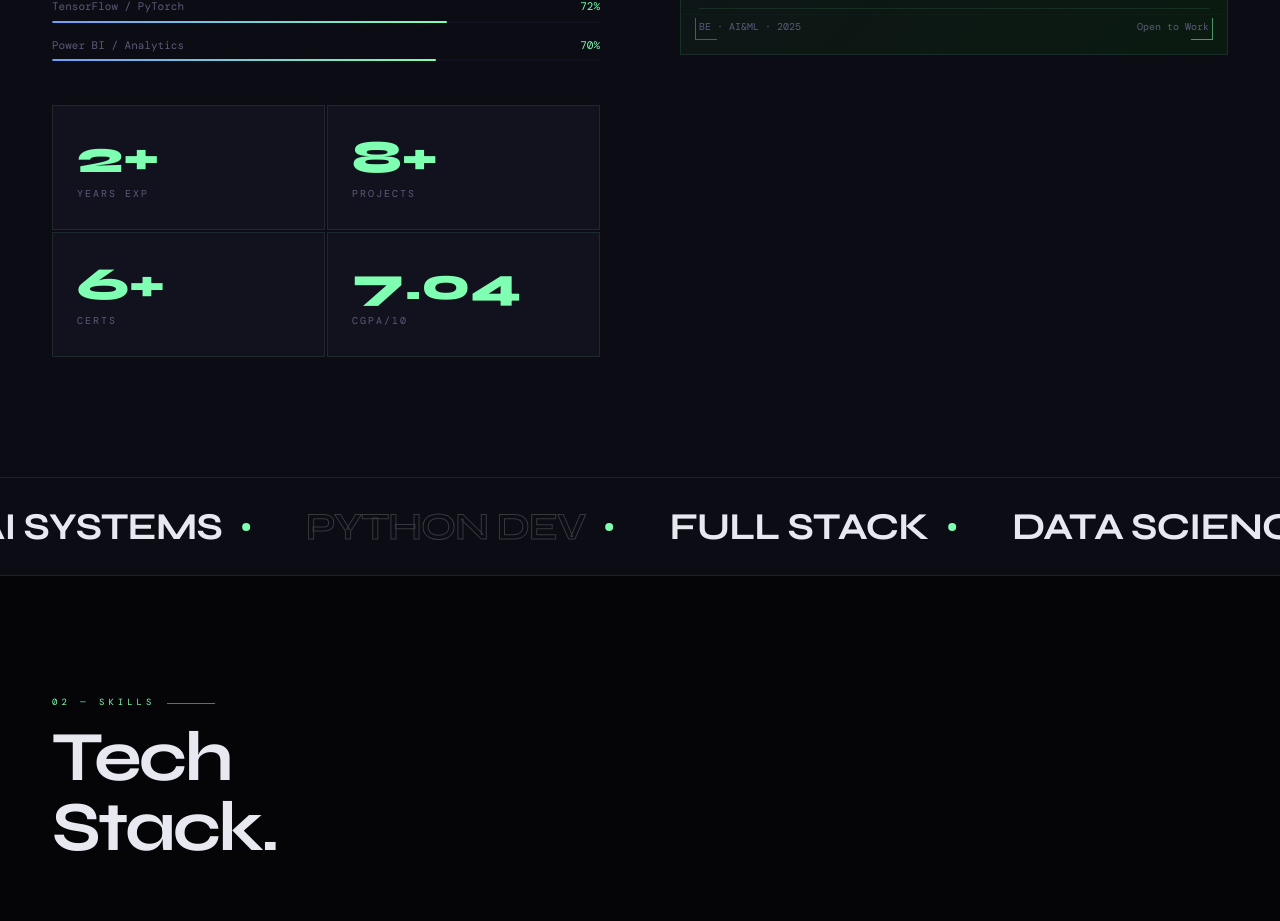
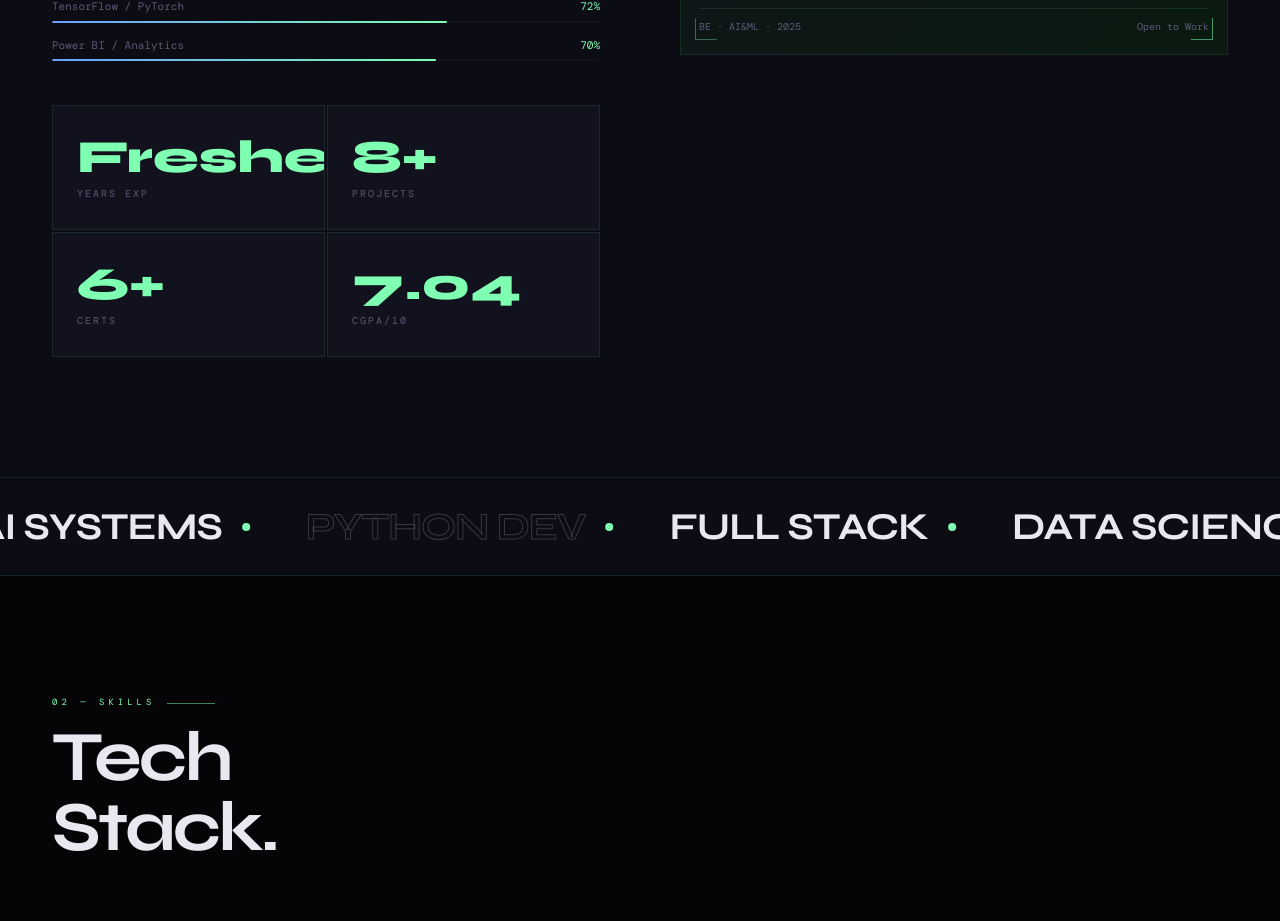
Before and after one commit to dikesh098/portfolio, a React (Vite) app: page / in a window 1280 px wide. Shown: the part 1760-2681 px from the top of the page. Built offline with nearby package versions, Linux system fonts and the light colour scheme; a web font is replaced by a local one.

Commit message:
Update Portfolio.jsx

```diff
--- a/src/Portfolio.jsx
+++ b/src/Portfolio.jsx
@@ -841,7 +841,7 @@ export default function Portfolio() {
               </div>
 
               <div className="stats-grid reveal">
-                {[{num:"2+",lbl:"Years Exp"},{num:"8+",lbl:"Projects"},{num:"6+",lbl:"Certs"},{num:"7.04",lbl:"CGPA/10"}].map((s,i)=>(
+                {[{num:"Fresher",lbl:"Years Exp"},{num:"8+",lbl:"Projects"},{num:"6+",lbl:"Certs"},{num:"7.04",lbl:"CGPA/10"}].map((s,i)=>(
                   <div key={i} className="stat-card">
                     <div className="stat-num">{s.num}</div>
                     <div className="stat-lbl">{s.lbl}</div>
```
